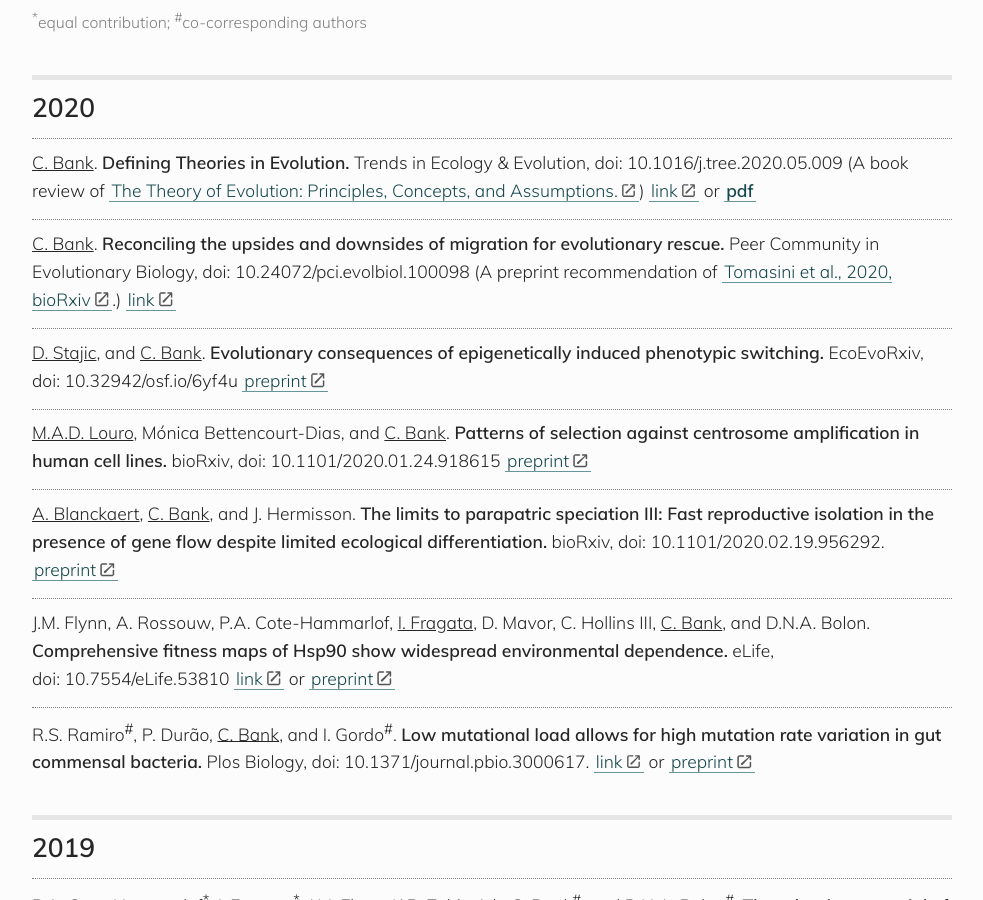
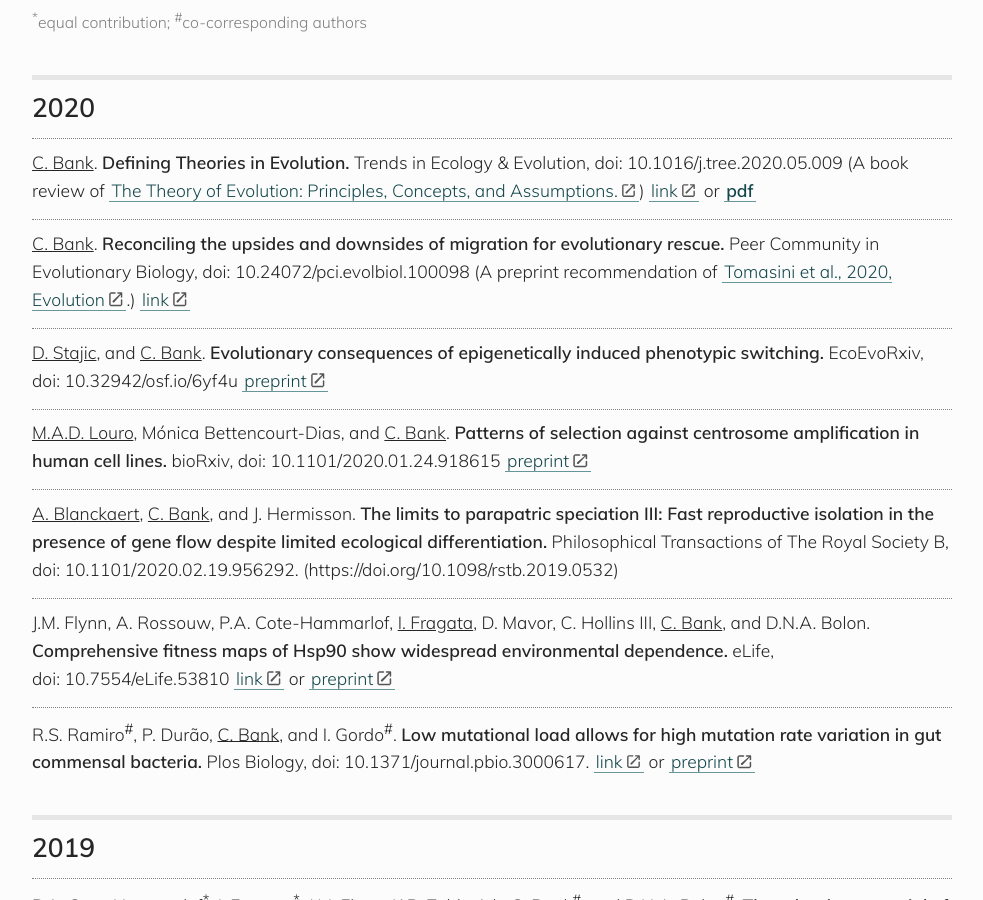
Before and after one commit to banklab/banklab.github.io, a Jekyll site: the page built from publications.md, in a window 1280 px wide and 900 px high, scrolled down 528 px. Shown: the whole window, without its empty margins (148-1131 px from the left). Built offline with Jekyll 4.4.1, drawn with Linux system fonts in a browser that asks for light colours; some web fonts are replaced.

Commit message:
Update publications.md
Update links or Journals when applicable

```diff
--- a/publications.md
+++ b/publications.md
@@ -24,13 +24,13 @@ https://kramdown.gettalong.org/syntax.html#html-blocks
 
 <u>C. Bank</u>. **Defining Theories in Evolution.** Trends in Ecology & Evolution, doi: 10.1016/j.tree.2020.05.009 (A book review of [The Theory of Evolution: Principles, Concepts, and Assumptions.](https://press.uchicago.edu/ucp/books/book/chicago/T/bo45713136.html)) [link](https://doi.org/10.1016/j.tree.2020.05.009) or [pdf](/assets/download/Defining_theories_in_evolution.pdf)
 
-<u>C. Bank</u>. **Reconciling the upsides and downsides of migration for evolutionary rescue.** Peer Community in Evolutionary Biology, doi: 10.24072/pci.evolbiol.100098 (A preprint recommendation of [Tomasini et al., 2020, bioRxiv](https://doi.org/10.1101/622142).) [link](https://doi.org/10.24072/pci.evolbiol.100098)
+<u>C. Bank</u>. **Reconciling the upsides and downsides of migration for evolutionary rescue.** Peer Community in Evolutionary Biology, doi: 10.24072/pci.evolbiol.100098 (A preprint recommendation of [Tomasini et al., 2020, Evolution](https://doi.org/10.1111/evo.14038).) [link](https://doi.org/10.24072/pci.evolbiol.100098)
 
 <u>D. Stajic</u>, and <u>C. Bank</u>. **Evolutionary consequences of epigenetically induced phenotypic switching.** EcoEvoRxiv, doi: 10.32942/osf.io/6yf4u [preprint](https://ecoevorxiv.org/6yf4u/)
 
 <u>M.A.D. Louro</u>, Mónica Bettencourt-Dias, and <u>C. Bank</u>. **Patterns of selection against centrosome amplification in human cell lines.** bioRxiv, doi: 10.1101/2020.01.24.918615 [preprint](https://doi.org/10.1101/2020.01.24.918615)
 
-<u>A. Blanckaert</u>, <u>C. Bank</u>, and J. Hermisson. **The limits to parapatric speciation III: Fast reproductive isolation in the presence of gene flow despite limited ecological differentiation.** bioRxiv, doi: 10.1101/2020.02.19.956292. [preprint](https://doi.org/10.1101/2020.02.19.956292)
+<u>A. Blanckaert</u>, <u>C. Bank</u>, and J. Hermisson. **The limits to parapatric speciation III: Fast reproductive isolation in the presence of gene flow despite limited ecological differentiation.** Philosophical Transactions of The Royal Society B, doi: 10.1101/2020.02.19.956292. (https://doi.org/10.1098/rstb.2019.0532)
 
 J.M. Flynn, A. Rossouw, P.A. Cote-Hammarlof, <u>I. Fragata</u>, D. Mavor, C. Hollins III, <u>C. Bank</u>, and D.N.A. Bolon. **Comprehensive fitness maps of Hsp90 show widespread environmental dependence.** eLife, doi: 10.7554/eLife.53810 [link](https://doi.org/10.7554/eLife.53810) or [preprint](https://www.biorxiv.org/content/10.1101/823468v2)
 
```
